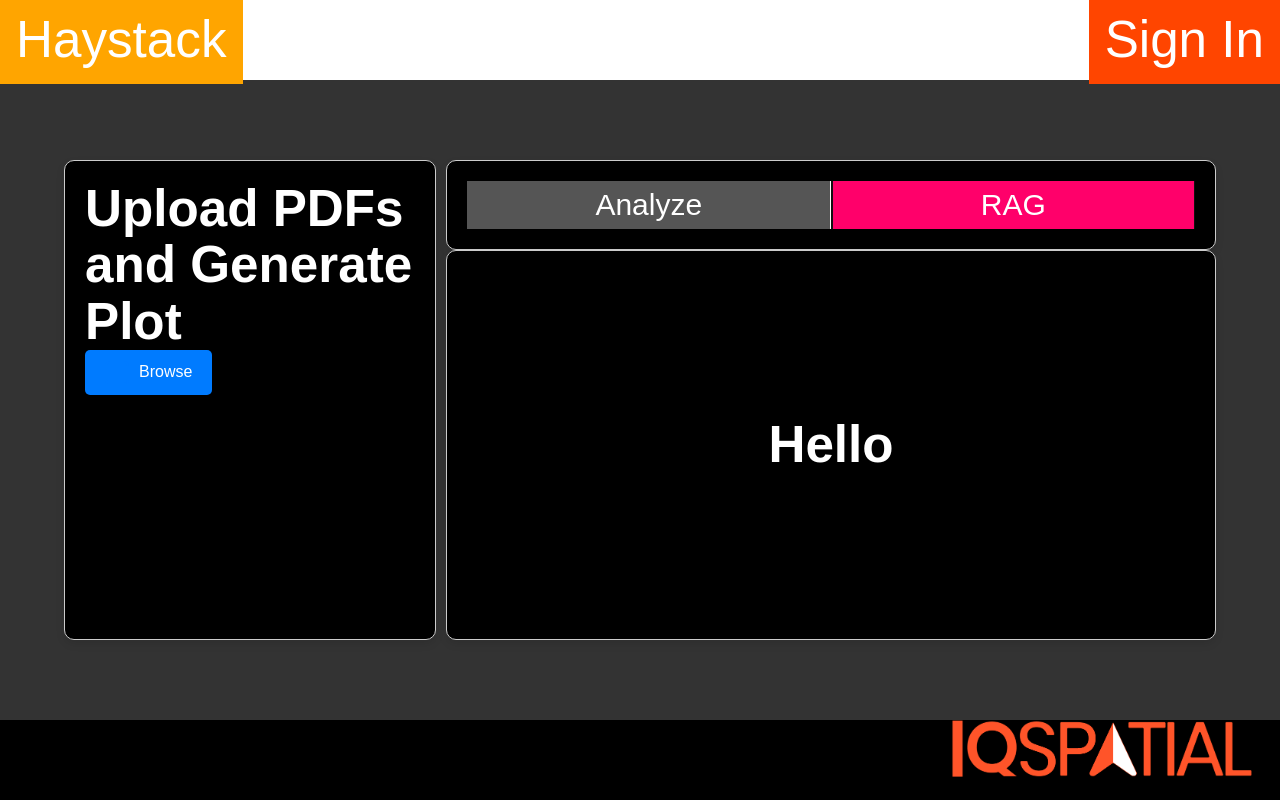
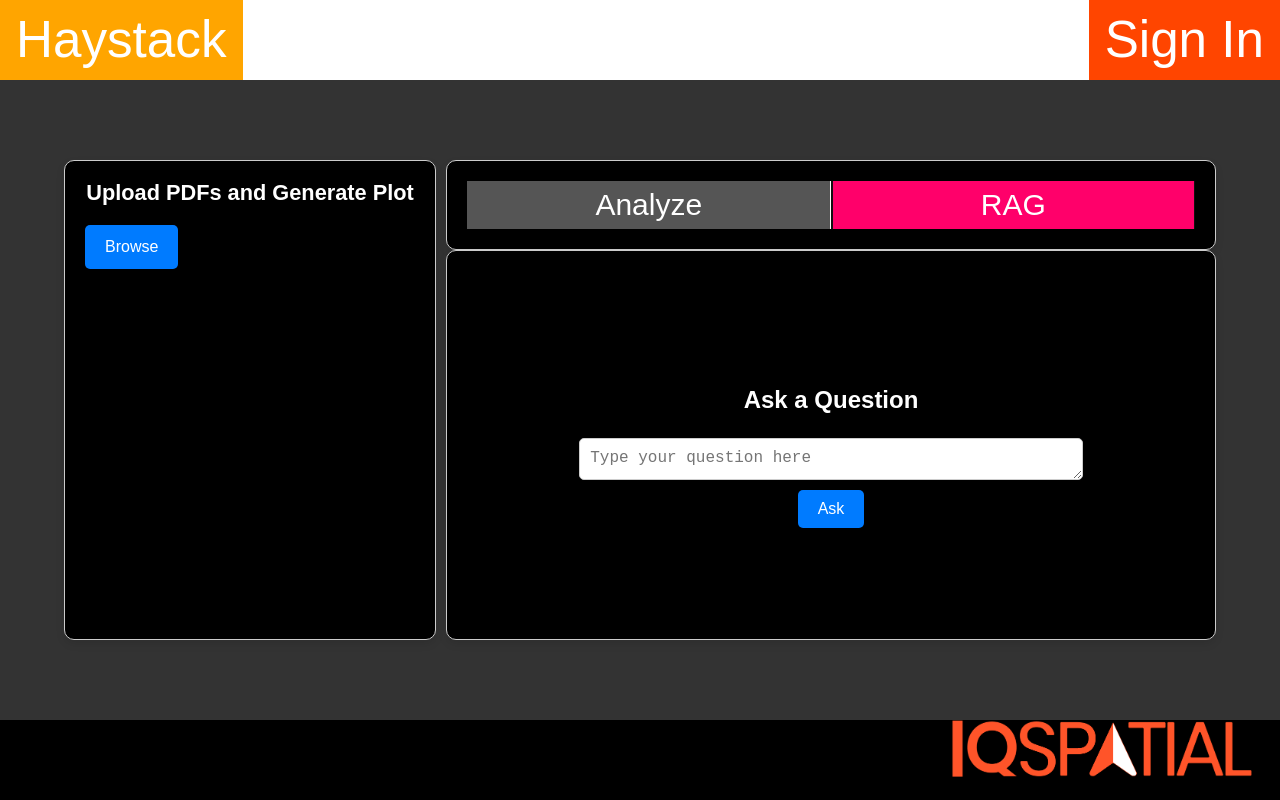
Before and after one commit to JNikolo/haystack, a React (Vite) app in the folder haystack-frontend/: page /getinsights in a window 1280 px wide. Both pictures are taken after a click on the button "RAG". Built offline with nearby package versions, Linux system fonts and the light colour scheme.

Commit message:
Set up Q&A for model

```diff
--- a/haystack-frontend/src/components/Header.css
+++ b/haystack-frontend/src/components/Header.css
@@ -9,14 +9,30 @@
     position: fixed;
     top: 0;
     left: 0;
+    box-sizing: border-box;
+}
+
+.brand-container, .button-container {
+    height: 100%; /* Set the height to 100% of the header */
+    display: flex;
+    align-items: center; /* Center the content vertically */
 }
 
 .brand-container {
     background-color: orange;
-    padding: 1rem;
+    padding: 0 1rem; /* Adjust padding to prevent overflow */
 }
 
 .button-container {
     background-color: orangered;
-    padding: 1rem;
+    padding: 0 1rem; /* Adjust padding to prevent overflow */
 }
+
+h1 {
+    margin: 0; /* Remove default margin */
+}
+
+a {
+    color: white; /* Ensure link text is visible */
+    text-decoration: none;
+}
--- a/haystack-frontend/src/components/Output.css
+++ b/haystack-frontend/src/components/Output.css
@@ -1,7 +1,58 @@
-.output-box {
-    height: 100%;
+.output-container {
+    width: 100%;
+    padding: 20px;
+}
+
+.question-section {
+    text-align: center;
+}
+
+.question-form {
     display: flex;
-    justify-content: center;
+    flex-direction: column;
     align-items: center;
-    overflow: hidden;
+    margin-top: 20px;
 }
+
+.question-input {
+    width: 70%; /* 70% of the container width */
+    padding: 10px;
+    font-size: 16px;
+    margin-bottom: 10px;
+    border: 1px solid #ccc;
+    border-radius: 5px;
+    resize: vertical; /* Allow vertical resizing only */
+    overflow: auto; /* Handle overflow content */
+    min-height: 20px; /* Minimum height for the textarea */
+    max-height: 100px; /* Maximum height for the textarea */
+}
+
+
+.question-submit {
+    padding: 10px 20px;
+    font-size: 16px;
+    background-color: #007bff;
+    color: #fff;
+    border: none;
+    border-radius: 5px;
+    cursor: pointer;
+}
+
+.question-submit:hover {
+    background-color: #0056b3;
+}
+
+.response {
+    margin-top: 20px;
+    text-align: left;
+    border-top: 1px solid #ccc;
+    padding-top: 10px;
+}
+
+
+.response {
+    margin-top: 20px;
+    text-align: left;
+    border-top: 1px solid #ccc;
+    padding-top: 10px;
+}
--- a/haystack-frontend/src/components/Output.jsx
+++ b/haystack-frontend/src/components/Output.jsx
@@ -1,7 +1,21 @@
-import React from 'react';
+import React, { useState } from 'react';
 import './Output.css';
 
 function Output({ activeButton, imageData }) {
+    const [question, setQuestion] = useState('');
+    const [response, setResponse] = useState('');
+
+    const handleQuestionChange = (e) => {
+        setQuestion(e.target.value);
+    };
+
+    const handleQuestionSubmit = (e) => {
+        e.preventDefault();
+        // For now, echo the question as the response
+        // In a real application, you'd likely call an API here
+        setResponse(`You asked: "${question}"`);
+    };
+
     return (
         <div className="output-container">
             {activeButton === 'left' && imageData && (
@@ -11,7 +25,25 @@ function Output({ activeButton, imageData }) {
                 </>
             )}
             {activeButton === 'right' && (
-                <h1>Hello</h1>
+                <div className="question-section">
+                    <h2>Ask a Question</h2>
+                    <form onSubmit={handleQuestionSubmit} className="question-form">
+                        <textarea
+                            value={question}
+                            onChange={handleQuestionChange}
+                            placeholder="Type your question here"
+                            className="question-input"
+                            rows={1}
+                        />
+                        <button type="submit" className="question-submit">Ask</button>
+                    </form>
+                    {response && (
+                        <div className="response">
+                            <h3>Response:</h3>
+                            <p>{response}</p>
+                        </div>
+                    )}
+                </div>
             )}
         </div>
     );
--- a/haystack-frontend/src/components/Upload.css
+++ b/haystack-frontend/src/components/Upload.css
@@ -1,5 +1,5 @@
 input[type="file"] {
-    display: none; /* Hide the file input */
+    display: none;
 }
 
 label.file-input-label {
@@ -45,17 +45,17 @@ li {
     margin: 10px 0;
 }
 
-input[type="checkbox"] {
+li input[type="checkbox"] {
     display: none;
 }
 
-label {
+li label {
     position: relative;
     cursor: pointer;
     font-size: 16px;
 }
 
-label::before {
+li label::before {
     content: '';
     display: inline-block;
     width: 20px;
@@ -67,12 +67,12 @@ label::before {
     transition: background-color 0.3s, border-color 0.3s;
 }
 
-input[type="checkbox"]:checked + label::before {
+li input[type="checkbox"]:checked + label::before {
     background-color: #007bff;
     border-color: #007bff;
 }
 
-input[type="checkbox"]:checked + label::after {
+li input[type="checkbox"]:checked + label::after {
     content: '✔';
     position: absolute;
     left: 4px;
@@ -80,3 +80,10 @@ input[type="checkbox"]:checked + label::after {
     font-size: 18px;
     color: white;
 }
+
+#title {
+    font-size: 1.7vw;
+    text-align: center;
+    margin-bottom: 20px;
+    white-space: nowrap;
+}
--- a/haystack-frontend/src/components/Upload.jsx
+++ b/haystack-frontend/src/components/Upload.jsx
@@ -28,7 +28,7 @@ function Upload({ loading, handleSubmit }) {
 
     return (
         <div className="App">
-            <h1>Upload PDFs and Generate Plot</h1>
+            <h1 id="title">Upload PDFs and Generate Plot</h1>
             <input
                 type="file"
                 multiple
--- a/haystack-frontend/src/pages/GetInsights.css
+++ b/haystack-frontend/src/pages/GetInsights.css
@@ -35,8 +35,7 @@ body {
 }
 
 .output-box {
-    max-height: 100%;
-    max-width: 100%;
+    height: 100%;
     display: flex;
     justify-content: center;
     align-items: center;
```
